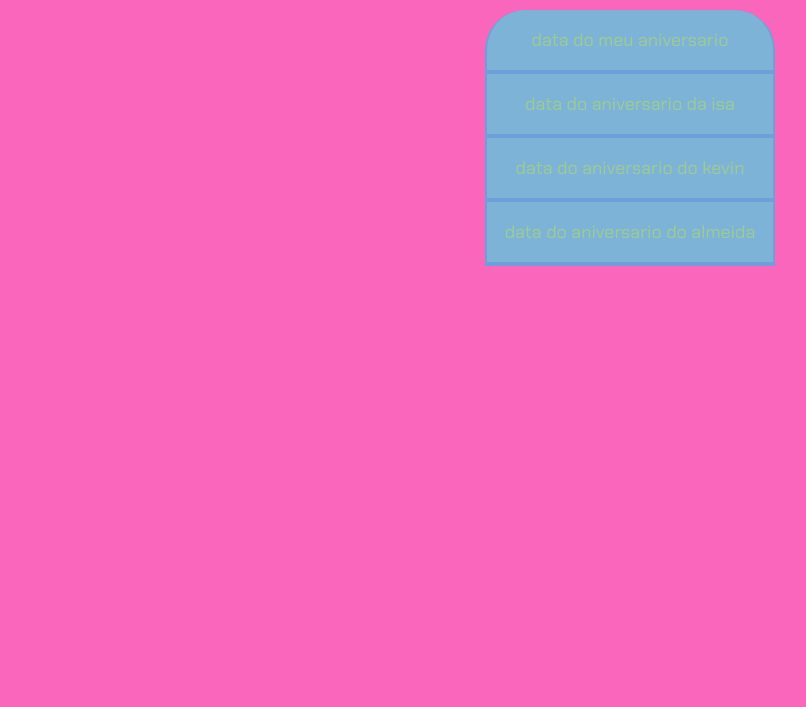
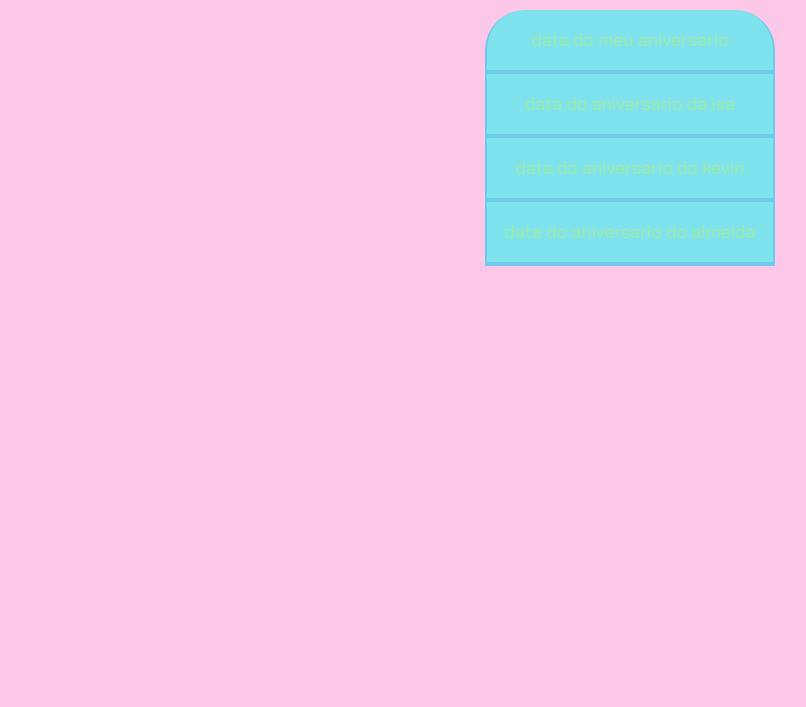
Before and after one commit to mariazonaaa/2-trimestre----Mariazinha-Moretti, a plain HTML site: page index.html in a window 1280 px wide. Shown: the part 93-800 px from the top of the page, without its empty margins (10-816 px from the left). Drawn offline with Linux system fonts and the light colour scheme.

Commit message:
aula 002

```diff
--- a/style.css
+++ b/style.css
@@ -2,7 +2,7 @@
 @import url('https://fonts.googleapis.com/css2?family=Chakra+Petch:wght@400;700&display=swap');
 
 :root {
-    --cor-de-fundo: #fb36a9c2;
+    --cor-de-fundo: #fb36a947;
     --verde: #33ff003c;
     --branco: #e5ff0053;
     --botao-ativo: #0008ff1c;
```
